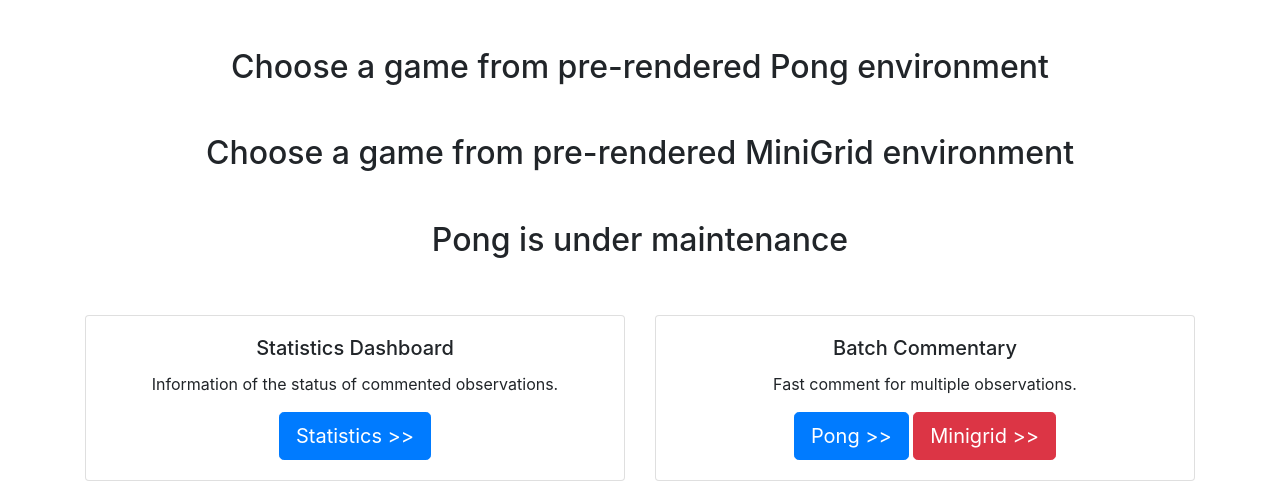
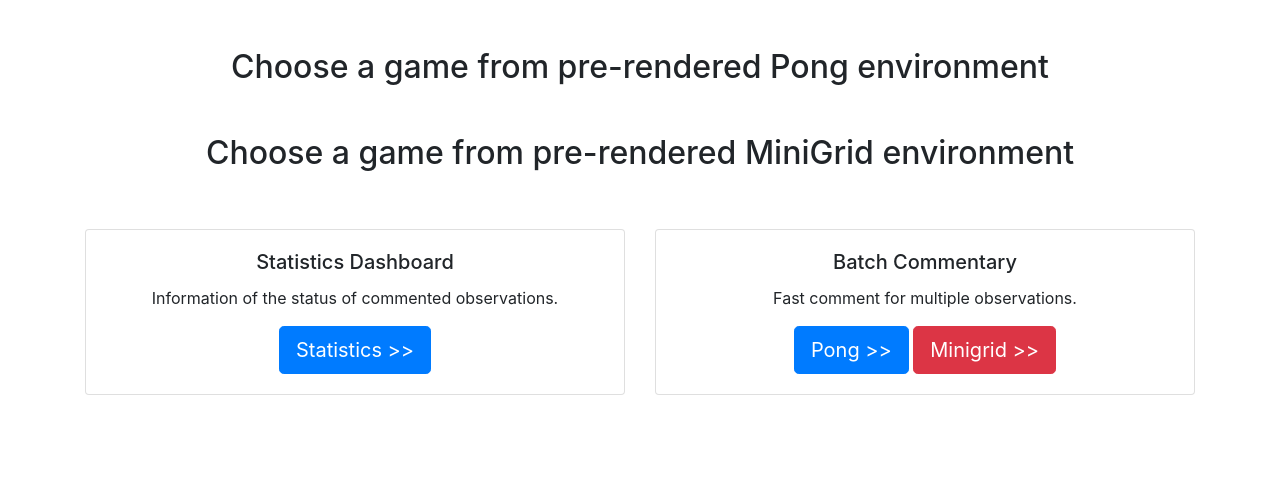
Before and after one commit to hungntt/gameXRL, a Flask app: page / in a window 1280 px wide. Shown: the part 56-555 px from the top of the page. Run offline with Flask 2, Linux system fonts and the light colour scheme; data that the repository does not hold is empty; some libraries are stand-ins or nearby versions.

Commit message:
Fix path + remove maintenances

```diff
--- a/app/routes/routes.py
+++ b/app/routes/routes.py
@@ -32,7 +32,7 @@ def show_game(gym_code, game_id):
     return render_template('show_game.html', game_id=game_id, observations=observations, gym_code=gym_code)
 
 
-@app.route('/pong/game/<int:game_id>', methods=['GET', 'POST'])
+@app.route('/minigrid/game/<int:game_id>', methods=['GET', 'POST'])
 def show_minigrid_games(game_id):
     pong_api, minigrid_api = init_API()
     observations = minigrid_api.select_observations_from_a_game(game_id)
--- a/app/templates/index.html
+++ b/app/templates/index.html
@@ -12,7 +12,6 @@
         {% endfor %}
     </div>
     <h2 class="mt-5">Choose a game from pre-rendered MiniGrid environment</h2>
-    <h2 class="mt-5">Pong is under maintenance</h2>
     <div class="text-center">
         {% for game_id in minigrid_game_ids %}
             <a class="btn btn-danger btn-lg mb-2"
```
